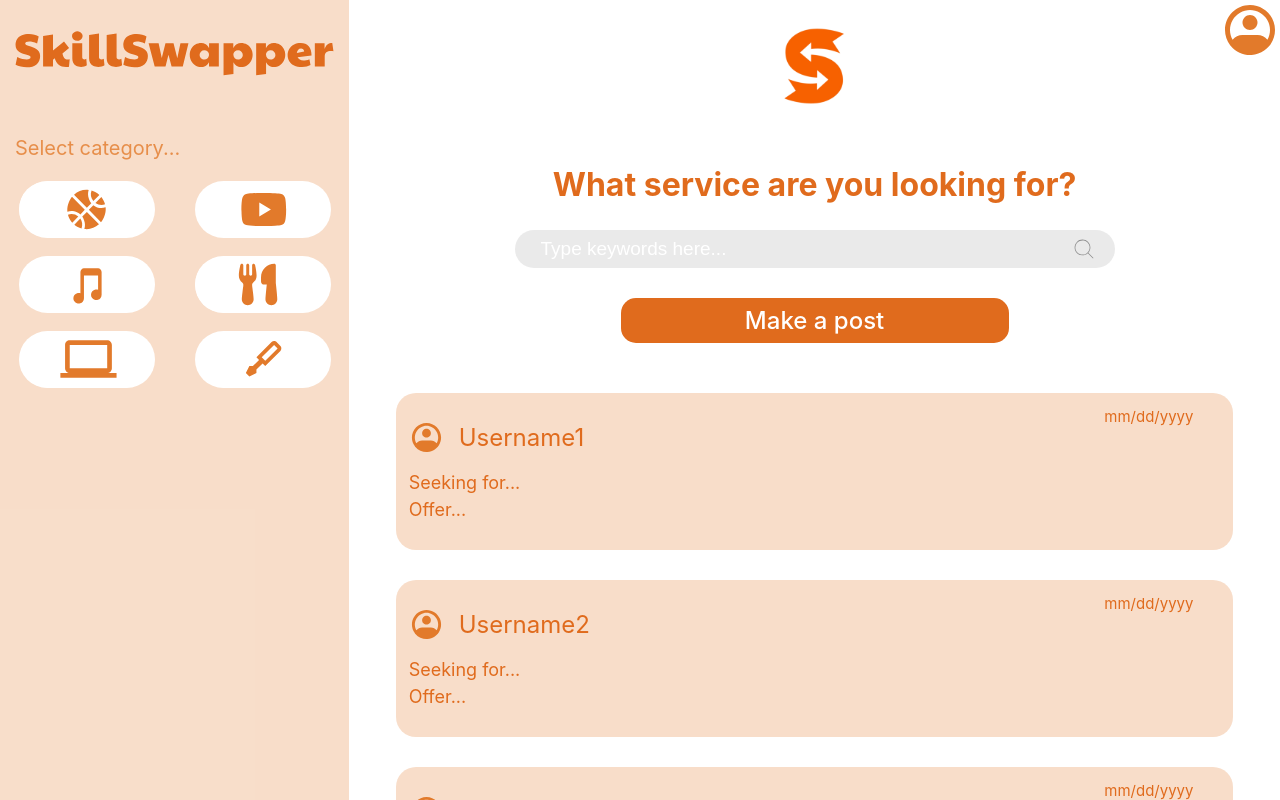
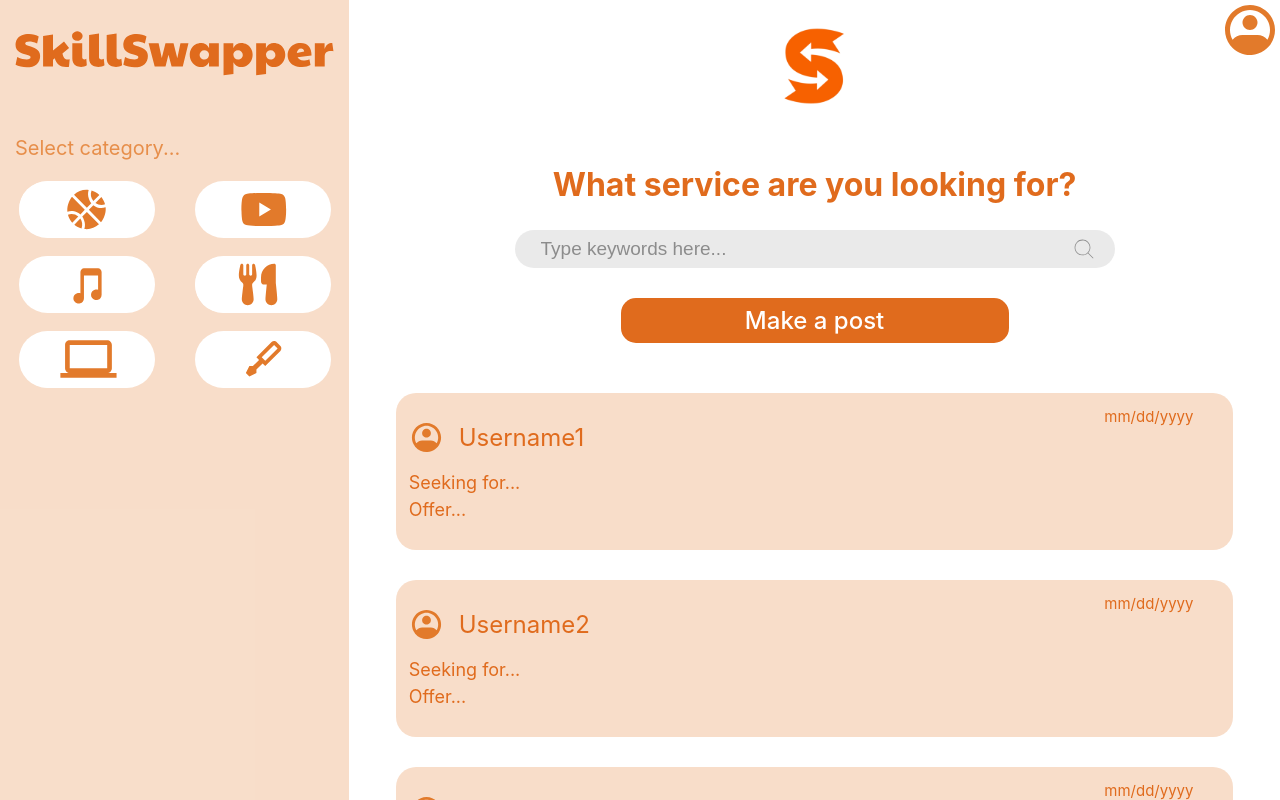
Before and after one commit to haileyhemmingsen/skillswapper, a React (Create React App) app in the folder react-login/frontend/: page /homepage in a window 1280 px wide. Shown: the top 800 px of the page. Built offline with nearby package versions, Linux system fonts and the light colour scheme; a web font is replaced by a local one.

Commit message:
changed type keywords color...

```diff
--- a/react-login/frontend/src/skillswapper_components/homepage/MainFeed/ServiceSearch.module.css
+++ b/react-login/frontend/src/skillswapper_components/homepage/MainFeed/ServiceSearch.module.css
@@ -111,6 +111,13 @@
     outline: none;
   }
 
+  .searchInput::placeholder {
+    color: rgba(0, 0, 0, 0.4);
+    opacity: 1;
+  }
+
+
+
   .clickableSearchArea {
     position: absolute;
     right: 3%;
```
